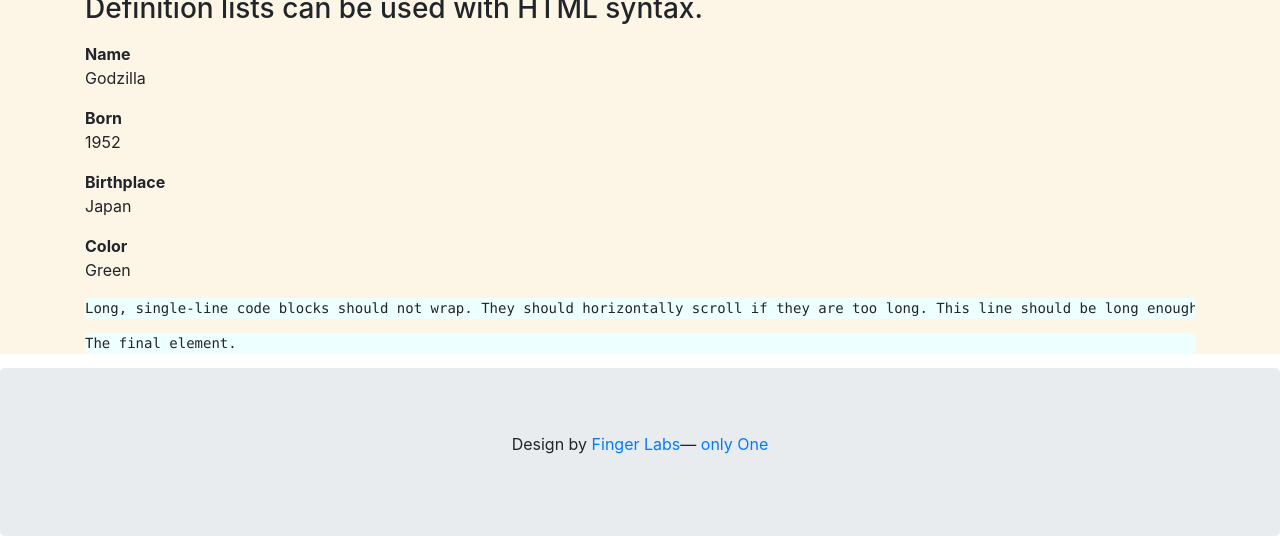
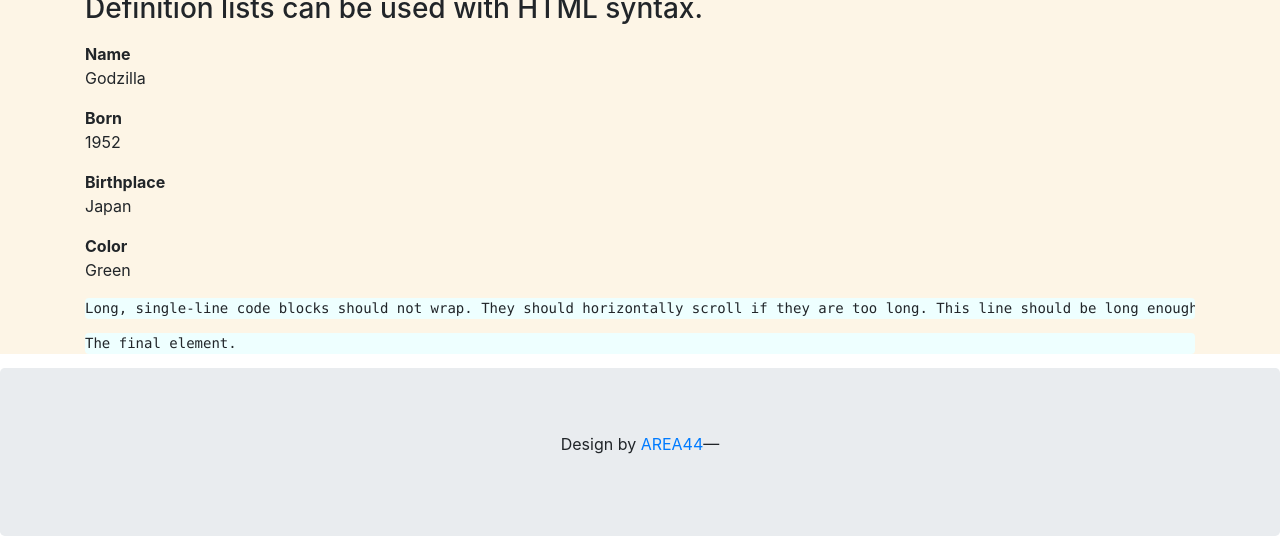
Before and after one commit to AREA44/only-One, a Jekyll site: the page built from index.html, in a window 1280 px wide and 900 px high, scrolled down 2688 px, cut to the strip 364-900 px from the top of the window. Built offline with Jekyll 4.4.1, drawn with Linux system fonts in a browser that asks for light colours.

Commit message:
AREA44 init

```diff
--- a/_includes/footer.html
+++ b/_includes/footer.html
@@ -1,6 +1,5 @@
 <footer>
   <div class="jumbotron text-center" style="margin-bottom:0">
-  <p>Design by <a href="https://github.com/fingerLabs">Finger Labs</a>&mdash;
-    <a href="https://github.com/fingerLabs/only-One">only One</a></p>
+  <p>Design by <a href="https://github.com/AREA44">AREA44</a>&mdash;
   </div>
 </footer>
```
Also changed, not shown: LICENSE.md, README.md.
